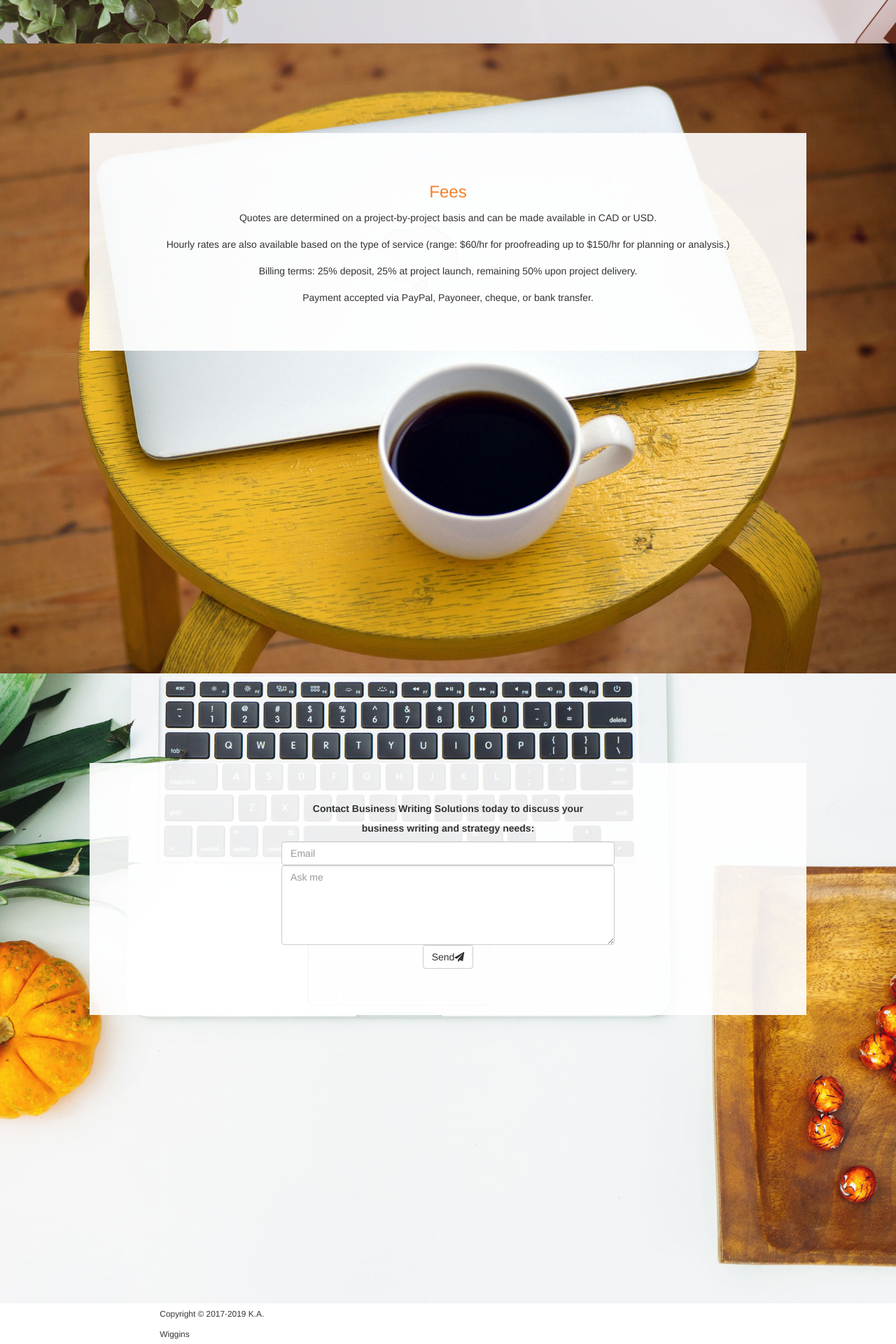
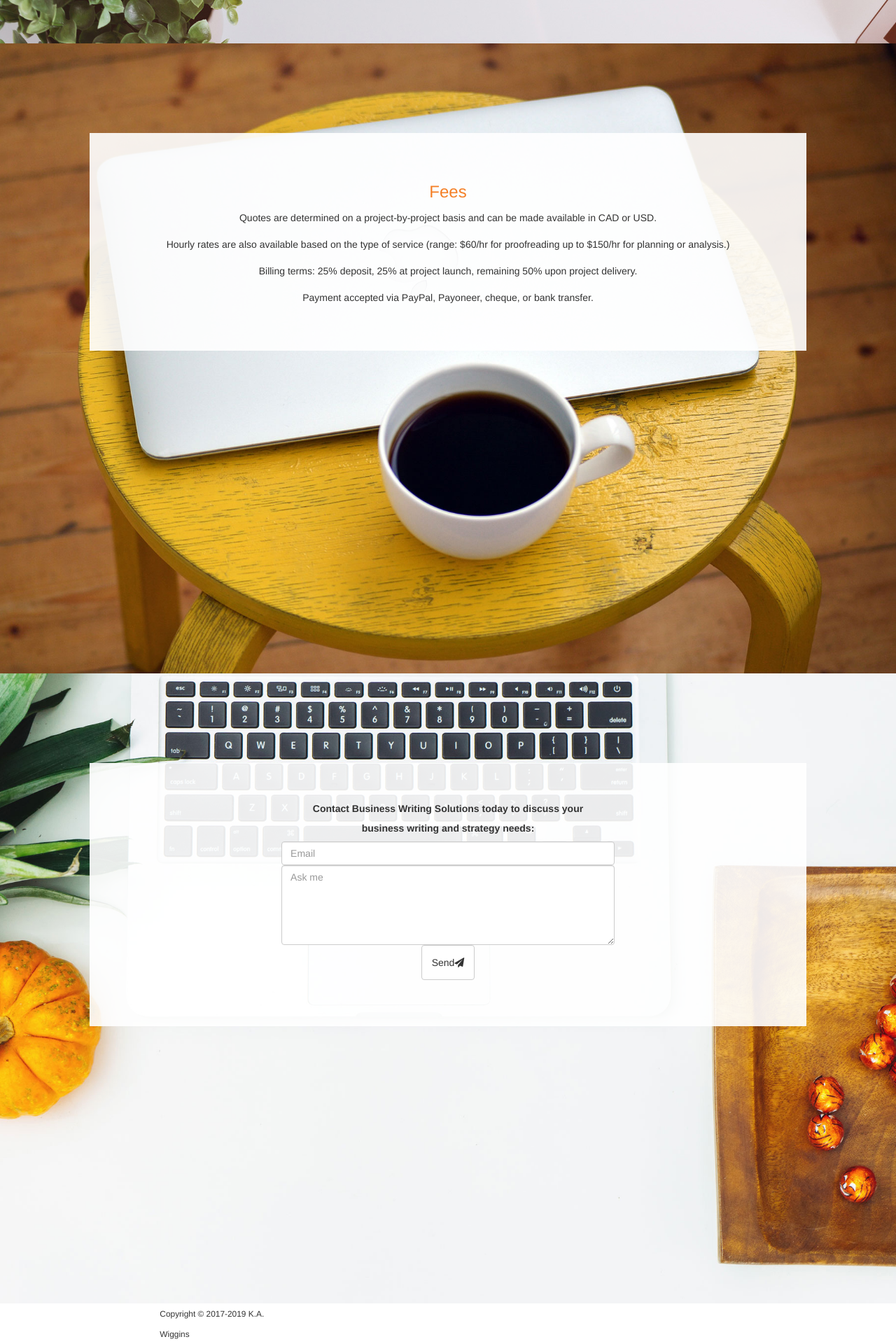
Before and after one commit to kaiewiggins/businesswriting, a Jekyll site: the page built from index.html, in a window 1280 px wide. Shown: the part 4031-5951 px from the top of the page at 70% size. Built offline with Jekyll 4.4.1, drawn with Linux system fonts in a browser that asks for light colours; nearby versions of some CDN libraries.

Commit message:
Update index.html

```diff
--- a/index.html
+++ b/index.html
@@ -334,7 +334,7 @@
 <div class="form-group">
     <input type="email" name="email" placeholder="Email" class="form-control">
   <textarea name="message" placeholder="Ask me" class="form-control" rows="5"></textarea>
-    <button type="submit" class="btn btn-default">Send<i class="fa fa-send"></i></button>
+    <button type="submit" class="btn btn-default" style="padding: 1em;">Send<i class="fa fa-send"></i></button>
       </div><!--end form group-->
 </form>
     </div><!--end col-sm-6-->
```
